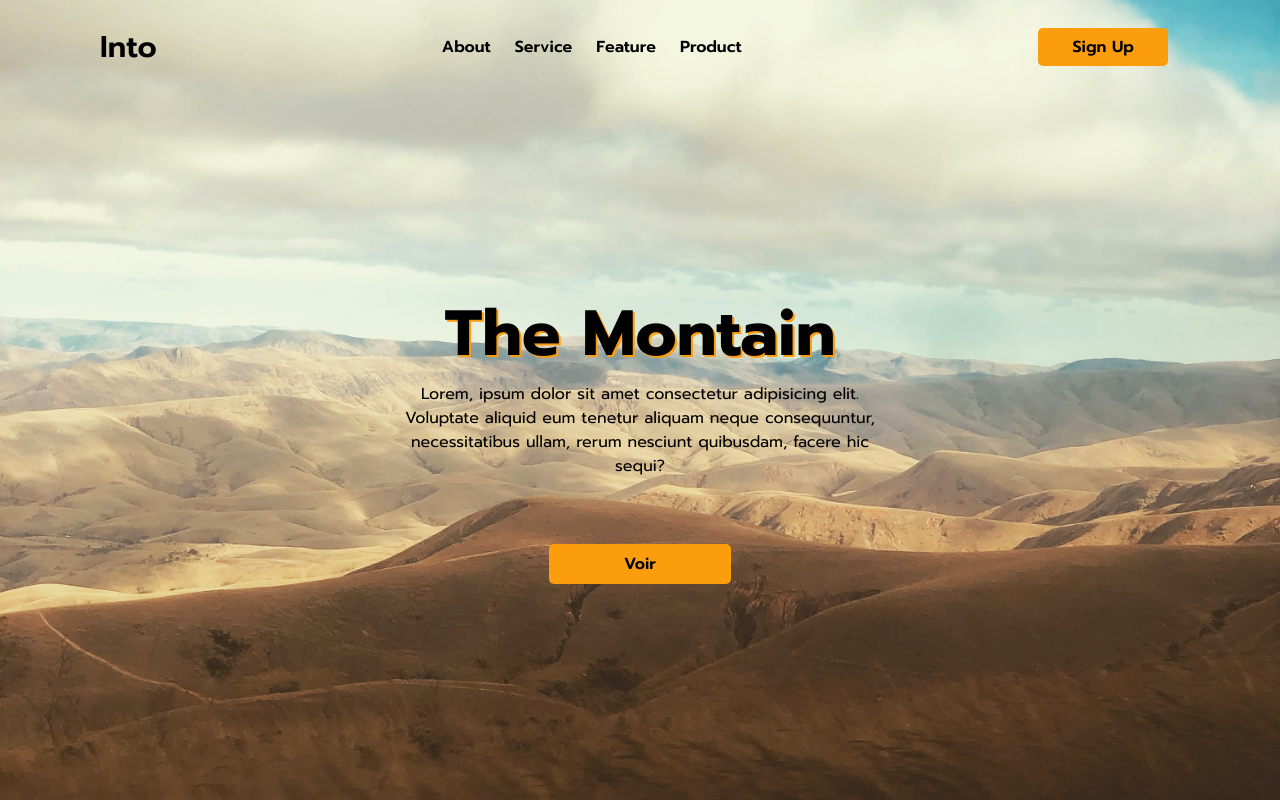
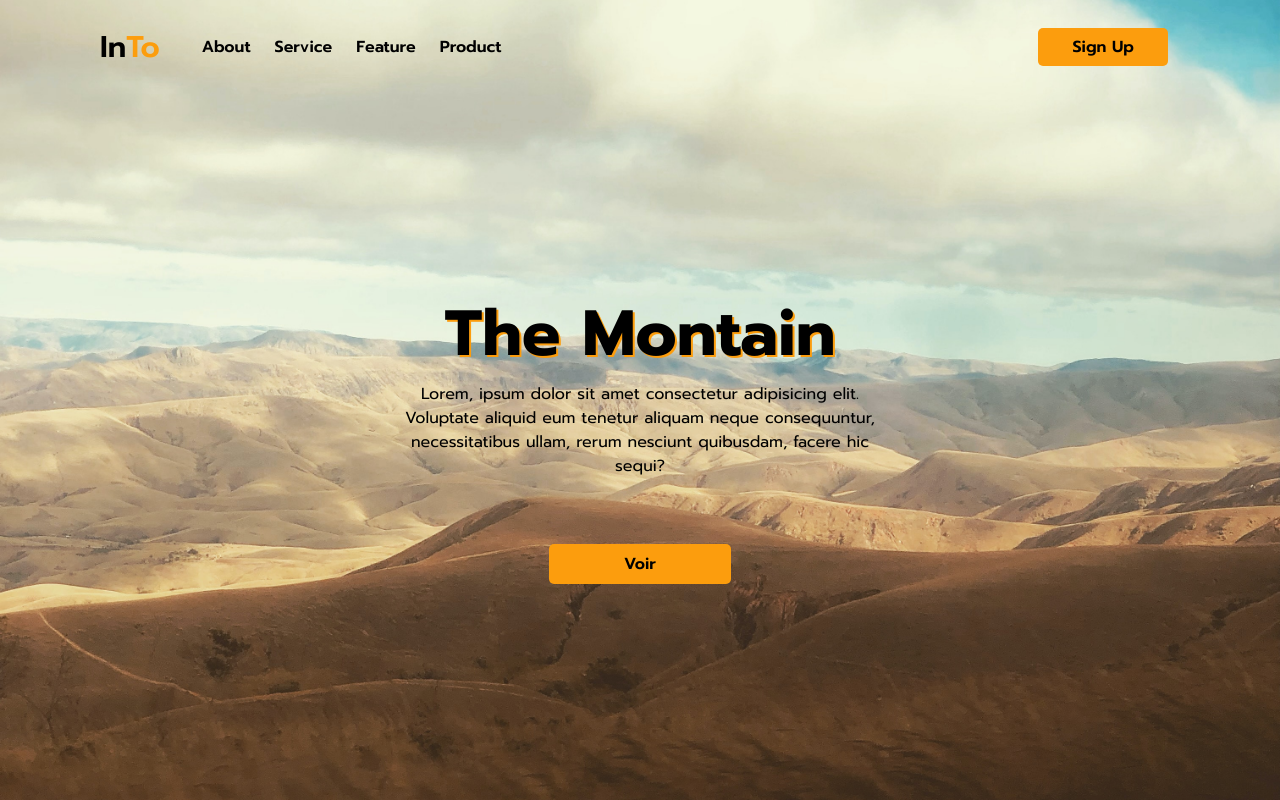
Before and after one commit to whyneedd/webdesign-montain-clean, a plain HTML site: page index.html in a window 1280 px wide. Drawn offline with Linux system fonts and the light colour scheme.

Commit message:
first commit

```diff
--- a/assets/js/main.js
+++ b/assets/js/main.js
@@ -1,6 +1,7 @@
 const humbger = document.querySelector(".humbger");
 const menuhumbg = document.querySelector(".menuhumbg");
 const navbar = document.querySelector(".navbar");
+const navcontent = document.querySelector(".content");
 
 window.addEventListener("load", NavBarLoad);
 
@@ -8,8 +9,9 @@
 
 function NavBarLoad() {
     navbarl = setTimeout(() => {
-        navbar.classList.add("active")
-    }, 1100);
+        navbar.classList.add("active");
+        navcontent.classList.add("active");
+    }, 1200);
 }
 
 humbger.onclick = function () {
--- a/assets/sass/components/_content.scss
+++ b/assets/sass/components/_content.scss
@@ -10,8 +10,16 @@
     text-align: center;
     width: 40%;
     padding: 20px;
-    margin: auto;
+    left: -100%;
     height: 100vh;
+    opacity: 0;
+}
+
+.content.active {
+    left: 50%;
+    transform: translateX(-50%);
+    opacity: 1;
+    transition: 2s;
 
 }
 
@@ -37,6 +45,12 @@
     color: #000;
     font-weight: 600;
     background-color: rgb(252, 157, 13);
+    transition: .3s ease;
+}
+
+.content .btn:hover {
+    background-color: transparent;
+    border: 1px solid #fff;
 
 }
 
@@ -45,11 +59,12 @@
         padding: 10px;
         width: 80%;
     }
+
     .content h2 {
-      font-size: 30px;
-  }
+        font-size: 30px;
+    }
 
-  .btn {
-      bottom: 20%;
-  }
+    .btn {
+        bottom: 20%;
+    }
 }
--- a/assets/sass/components/_header.scss
+++ b/assets/sass/components/_header.scss
@@ -23,7 +23,14 @@
 .navbar.active {
     opacity: 1;
     top: 0;
+
 }
+
+.nav-left {
+    flex: 1;
+    margin-left: 30px;
+}
+
 .navbar .logo {
     position: relative;
     display: flex;
@@ -31,8 +38,13 @@
 
 }
 
+.navbar .logo2 {
+    color: rgb(252, 157, 13);
+}
+
 .navbar a {
-    color: #000 !important;
+    color: #000;
+    transition: .3s;
 
 }
 
@@ -55,6 +67,11 @@
 
 }
 
+.navbar .navbar-list li a:hover {
+    color: rgb(252, 157, 13);
+
+}
+
 .navbar .navbar-list li .signUp {
     display: inline-block;
     padding: 7px 34px;
@@ -64,11 +81,16 @@
 
 }
 
+.navbar .navbar-list li .signUp:hover {
+    color: #fff;
+}
+
 @media screen and (max-width: 1170px) {
     .navbar .navbar-list {
         display: none;
 
     }
+
     .logo {
         flex-direction: row;
     }
--- /dev/null
+++ b/assets/sass/main.scss
@@ -0,0 +1,5 @@
+@import "./components/body";
+@import "./components/humbger";
+@import "./components/header";
+@import "./components/content";
+@import "./components/section";
--- a/assets/sass/styles.scss
+++ /dev/null
@@ -1,5 +0,0 @@
-@import "./components/header";
-@import "./components/body";
-@import "./components/section";
-@import "./components/content";
-@import "./components/humbger";
--- a/index.html
+++ b/index.html
@@ -12,8 +12,8 @@
 <body>
     <header>
         <nav class="navbar">
-            <a href="#" class="logo"> Into</a>
-            <ul class="navbar-list">
+            <a href="#" class="logo"> In <span class="logo2">To</span></a>
+            <ul class="navbar-list nav-left">
                 <li>
                     <a href="#"> About</a>
                 </li>
@@ -52,7 +52,7 @@
             </div>
         </nav>
 
-        <div class="content">
+        <div class="content reveal">
             <h2 class="title">The Montain</h2>
             <p>Lorem, ipsum dolor sit amet consectetur adipisicing elit. Voluptate aliquid eum tenetur aliquam neque
                 consequuntur, necessitatibus ullam, rerum nesciunt quibusdam, facere hic sequi?</p>
```
Also changed, not shown: assets/css/styles.css, 2 other files.
